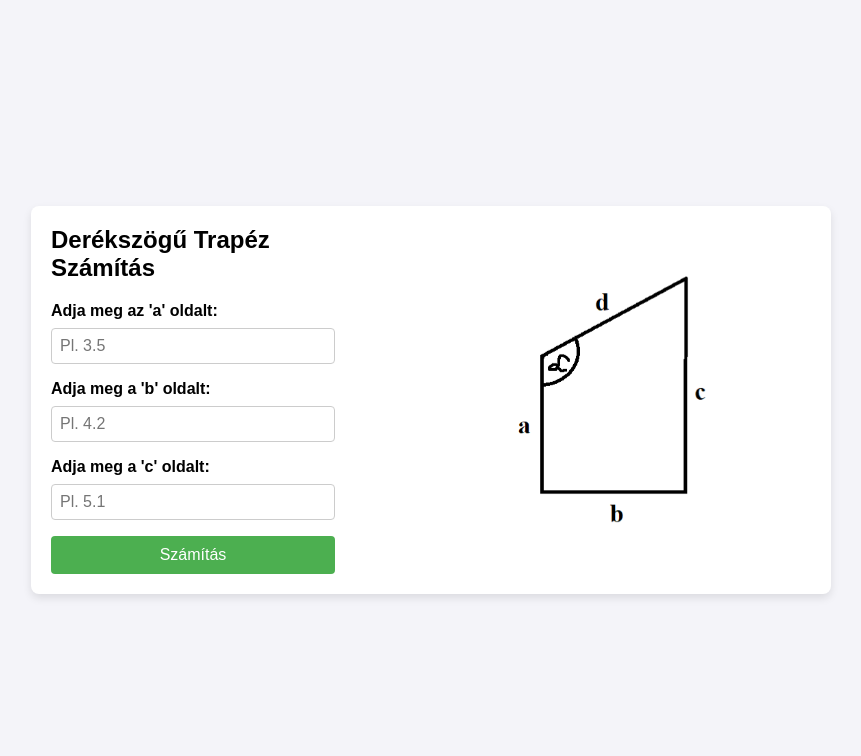
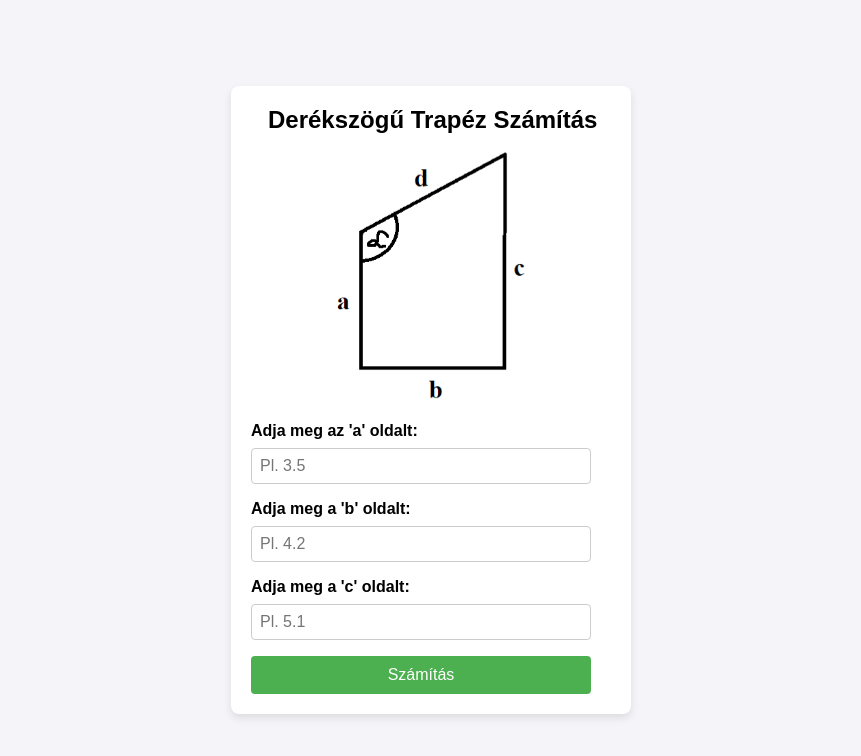
Before and after one commit to ValentTheBandit/trapezoid-calculator, a plain HTML site: page index.htm in a window 1280 px wide. Shown: the whole page, without its empty margins (209-1070 px from the left). Drawn offline with Linux system fonts and the light colour scheme.

Commit message:
Add files via upload

```diff
--- a/index.htm
+++ b/index.htm
@@ -10,6 +10,9 @@
     <div class="container">
         <div class="form-container">
             <h1>Derékszögű Trapéz Számítás</h1>
+            <div class="image-container">
+                <img src="Trapéz.png" alt="Derékszögű Trapéz">
+            </div>
             <form id="trapForm">
                 <label for="a">Adja meg az 'a' oldalt:</label>
                 <input type="number" step="any" id="a" required placeholder="Pl. 3.5">
@@ -29,9 +32,6 @@
             </div>
         </div>
 
-        <div class="image-container">
-            <img src="Trapéz.png" alt="Derékszögű Trapéz">
-        </div>
     </div>
 
     <script src="script.js"></script>
--- a/style.css
+++ b/style.css
@@ -17,7 +17,7 @@ body {
     display: flex;
     justify-content: space-between;
     align-items: center;
-    width: 800px;
+    width: 400px;
     background-color: white;
     padding: 20px;
     border-radius: 8px;
@@ -25,13 +25,15 @@ body {
 }
 
 .form-container {
-    width: 40%;
+    width: 100%;
     padding-right: 20px;
 }
 
 h1 {
+    width: 100%;
     font-size: 1.5em;
-    margin-bottom: 20px;
+    margin-left: 5%;
+    margin-bottom: 5%;
 }
 
 label {
@@ -76,15 +78,6 @@ button:hover {
 img {
     height: 250px;
     background: none;
+    margin-bottom: 5%;
+    margin-left: 25%
 }
-
-.image-container {
-    width: 40%;
-    display: flex;
-    justify-content: flex-start; /* A kép balra tolása */
-    align-items: center;
-    padding-left: 10px; /* Ha finomhangolni kell */
-}
-.image-container img {
-    max-width: 100
-}
```
